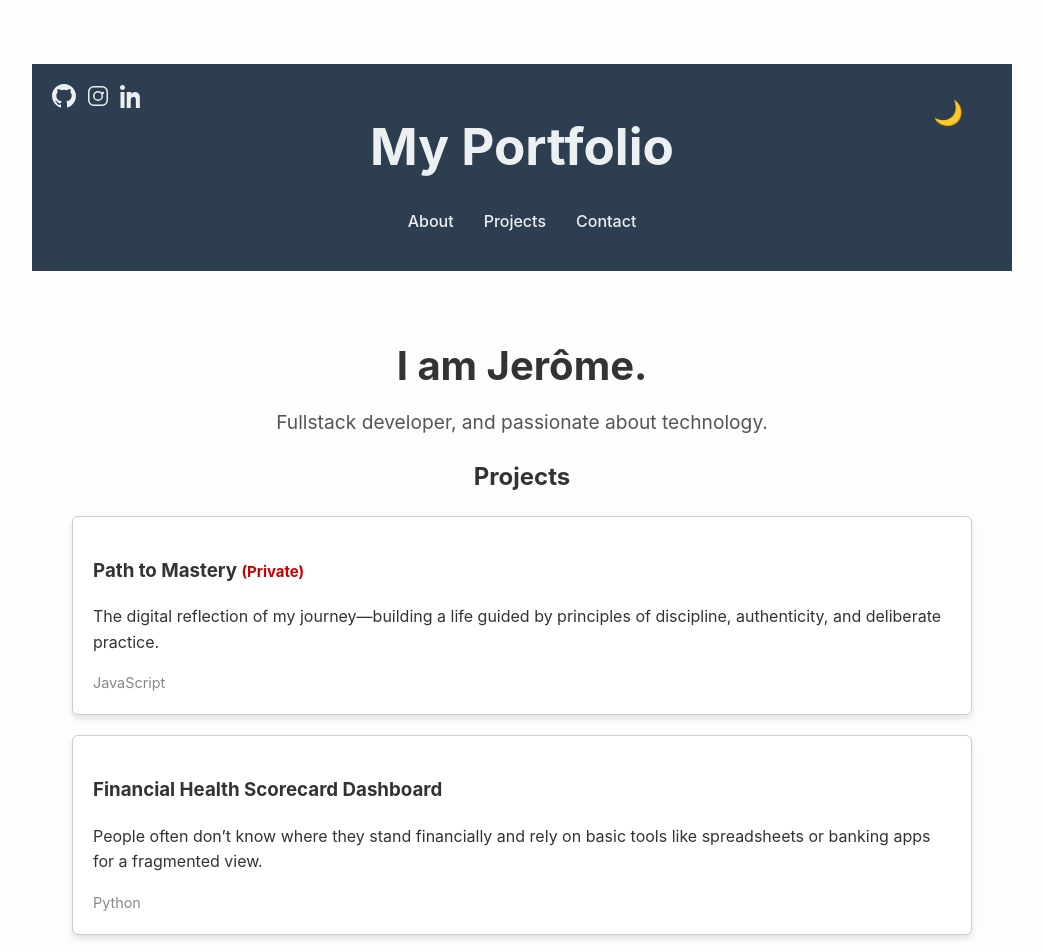
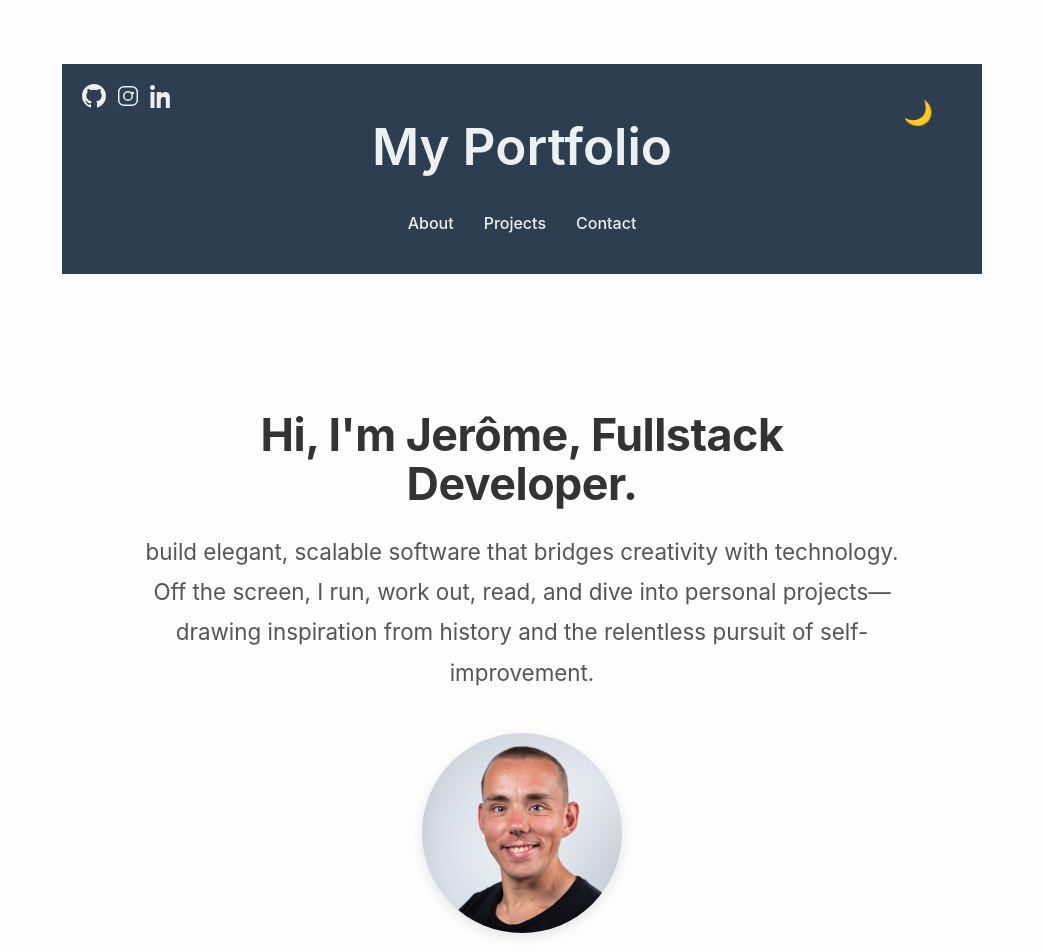
Before and after one commit to Mapacherama/portfolio, a Vue app: page /projects in a window 1280 px wide. Shown: the top 952 px of the page, without its empty margins (118-1161 px from the left). Built offline with nearby package versions, Linux system fonts and the light colour scheme.

Commit message:
More of the styling and adding projects into its own separate page

```diff
--- a/src/App.vue
+++ b/src/App.vue
@@ -3,8 +3,14 @@
     <Header :isDark="isDark" @toggleDarkMode="toggleDarkMode" />
     <main>
       <section id="about">
-        <h1 class="title">I am Jerôme.</h1>
-        <p class="subtitle">Fullstack developer, and passionate about technology.</p>
+        <h1 class="title">Hi, I'm Jerôme, Fullstack Developer.</h1>
+        <p class="subtitle">
+          build elegant, scalable software that bridges creativity with technology. Off the screen, I run, work out, read, and dive into personal projects—drawing inspiration from history and the relentless pursuit of self-improvement.
+        </p>
+        <!-- Steve Jobs-style integration of the portrait -->
+        <div class="profile-container">
+          <img src="./assets/profile.jpg" alt="Portrait of Jerôme" class="profile-image" />
+        </div>
       </section>
 
       <section id="projects">
@@ -12,17 +18,19 @@
         <div class="project">
           <h3>Path to Mastery <span class="private-label">(Private)</span></h3>
           <p>
-            The digital reflection of my journey—building a life guided by principles of discipline, authenticity, and deliberate practice.
+            The digital reflection of my journey—building a life guided by principles of discipline, authenticity, and
+            deliberate practice.
           </p>
-          <span class="tech">JavaScript</span>
+          <span class="tech">Vue.js</span>
         </div>
 
         <div class="project">
           <h3>Financial Health Scorecard Dashboard</h3>
           <p>
-            People often don’t know where they stand financially and rely on basic tools like spreadsheets or banking apps for a fragmented view.
+            People often don’t know where they stand financially and rely on basic tools like spreadsheets or banking
+            apps for a fragmented view.
           </p>
-          <span class="tech">Python</span>
+          <span class="tech">Python, and React</span>
         </div>
 
         <div class="project">
@@ -37,7 +45,7 @@
       <section id="contact">
         <h2>Contact</h2>
         <p>
-          Email: <a href="mailto:you@example.com">you@example.com</a>
+          Email: <a href="mailto:mapacherama@gmail.com">mapacherama@gmail.com</a>
         </p>
       </section>
     </main>
@@ -66,12 +74,54 @@ if (isDark.value) {
 </script>
 
 <style>
+/* About Section Styles */
+#about {
+  text-align: center;
+  padding: 40px 20px;
+}
+
+.title {
+  font-size: 2.5rem;
+  margin-bottom: 10px;
+}
+
+.subtitle {
+  font-size: 1.25rem;
+  margin-bottom: 40px;
+  color: #666;
+}
+
+/* Profile Image Container */
+.profile-container {
+  display: flex;
+  justify-content: center;
+  margin-top: 20px;
+}
+
+/* Profile Image Styling */
+.profile-image {
+  width: 200px;
+  height: 200px;
+  border-radius: 50%;
+  object-fit: cover;
+  box-shadow: 0 4px 12px rgba(0, 0, 0, 0.1);
+  transition: transform 0.3s ease;
+}
+
+/* Optional: A subtle hover effect to add life without distraction */
+.profile-image:hover {
+  transform: scale(1.05);
+}
+
 body {
-font-family: 'Inter', sans-serif;
+  font-family: 'San Francisco', 'Inter', sans-serif;
   margin: 0;
   padding: 0;
-line-height: 1.6;
+  line-height: 1.8;
   transition: background-color 0.3s, color 0.3s;
+  text-rendering: optimizeLegibility;
+  -webkit-font-smoothing: antialiased;
+  -moz-osx-font-smoothing: grayscale;
 }
 
 body {
@@ -80,32 +130,46 @@ color: #333;
 }
 
 main {
-padding: 40px;
+  padding: 60px;
   margin: 0 auto;
-max-width: 900px;
-text-align: center;
+  max-width: 800px;
+  text-align: left;
+  display: flex;
+  flex-direction: column;
+  gap: 50px;
+}
+
+h1,
+h2,
+h3 {
+  font-weight: 600;
 }
 
 .title {
-font-size: 2.5em;
+  font-size: 2.8em;
   font-weight: 700;
-margin-bottom: 10px;
+  margin-bottom: 15px;
+  letter-spacing: -0.5px;
 }
 
 .subtitle {
-font-size: 1.2em;
+  font-size: 1.4em;
   font-weight: 400;
   color: #555;
 }
 
 .project {
-border: 1px solid #ccc;
+  border: none;
   padding: 20px;
-margin-bottom: 20px;
-border-radius: 6px;
-box-shadow: 0 4px 6px rgba(0, 0, 0, 0.1);
+  margin-bottom: 30px;
+  border-radius: 10px;
+  box-shadow: 0 6px 12px rgba(0, 0, 0, 0.05);
   background-color: #ffffff;
-text-align: left;
+  transition: transform 0.2s ease-in-out;
+}
+
+.project:hover {
+  transform: translateY(-5px);
 }
 
 .tech {
@@ -136,7 +200,6 @@ color: #bbbbbb;
 
 .dark .project {
   background-color: #1e1e1e;
-border: 1px solid #444;
   color: #ffffff;
 }
 
--- /dev/null
+++ b/src/pages/projects.vue
@@ -0,0 +1,93 @@
+<template>
+    <section id="projects">
+      <h2>Projects</h2>
+      <div
+        v-for="project in projects"
+        :key="project.id"
+        class="project"
+      >
+        <h3>
+          {{ project.title }}
+          <span v-if="project.private" class="private-label">(Private)</span>
+        </h3>
+        <p>{{ project.description }}</p>
+        <span class="tech">{{ project.tech }}</span>
+      </div>
+    </section>
+  </template>
+
+  <script setup>
+  const projects = [
+    {
+      id: 1,
+      title: "Path to Mastery",
+      description:
+        "The digital reflection of my journey—building a life guided by principles of discipline, authenticity, and deliberate practice.",
+      tech: "Vue.js",
+      private: true,
+    },
+    {
+      id: 2,
+      title: "Financial Health Scorecard Dashboard",
+      description:
+        "People often don’t know where they stand financially and rely on basic tools like spreadsheets or banking apps for a fragmented view.",
+      tech: "Python, and React",
+      private: false,
+    },
+    {
+      id: 3,
+      title: "Google Calendar API Python Project",
+      description:
+        "A project integrating Google Calendar API to automate scheduling and reminders.",
+      tech: "Python",
+      private: false,
+    },
+  ];
+  </script>
+
+  <style scoped>
+  #projects {
+    padding: 20px;
+    max-width: 800px;
+    margin: 0 auto;
+  }
+
+  #projects h2 {
+    text-align: center;
+    margin-bottom: 30px;
+  }
+
+  .project {
+    margin-bottom: 40px;
+    padding: 20px;
+    border: 1px solid #ddd;
+    border-radius: 8px;
+    background-color: #fafafa;
+  }
+
+  .project h3 {
+    font-size: 1.5rem;
+    margin-bottom: 10px;
+  }
+
+  .private-label {
+    font-size: 1rem;
+    color: #e74c3c;
+    margin-left: 10px;
+  }
+
+  .project p {
+    font-size: 1rem;
+    color: #555;
+    margin-bottom: 10px;
+  }
+
+  .tech {
+    display: inline-block;
+    background: #e0e0e0;
+    padding: 4px 8px;
+    border-radius: 4px;
+    font-size: 0.9rem;
+    color: #333;
+  }
+  </style>
```
Also changed, not shown: src/assets/profile.jpg (added). Lines whose indentation alone changed are shown as unchanged.
